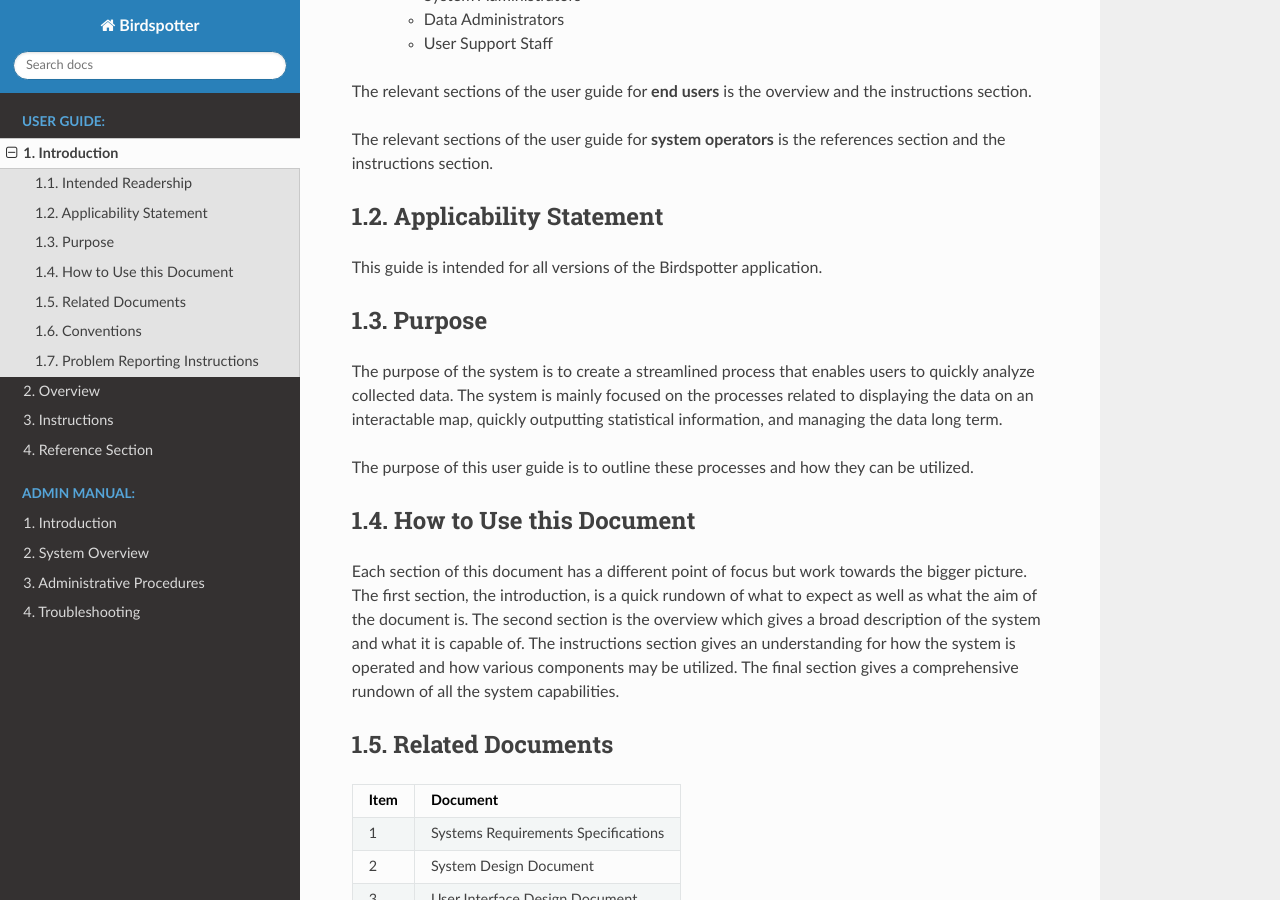
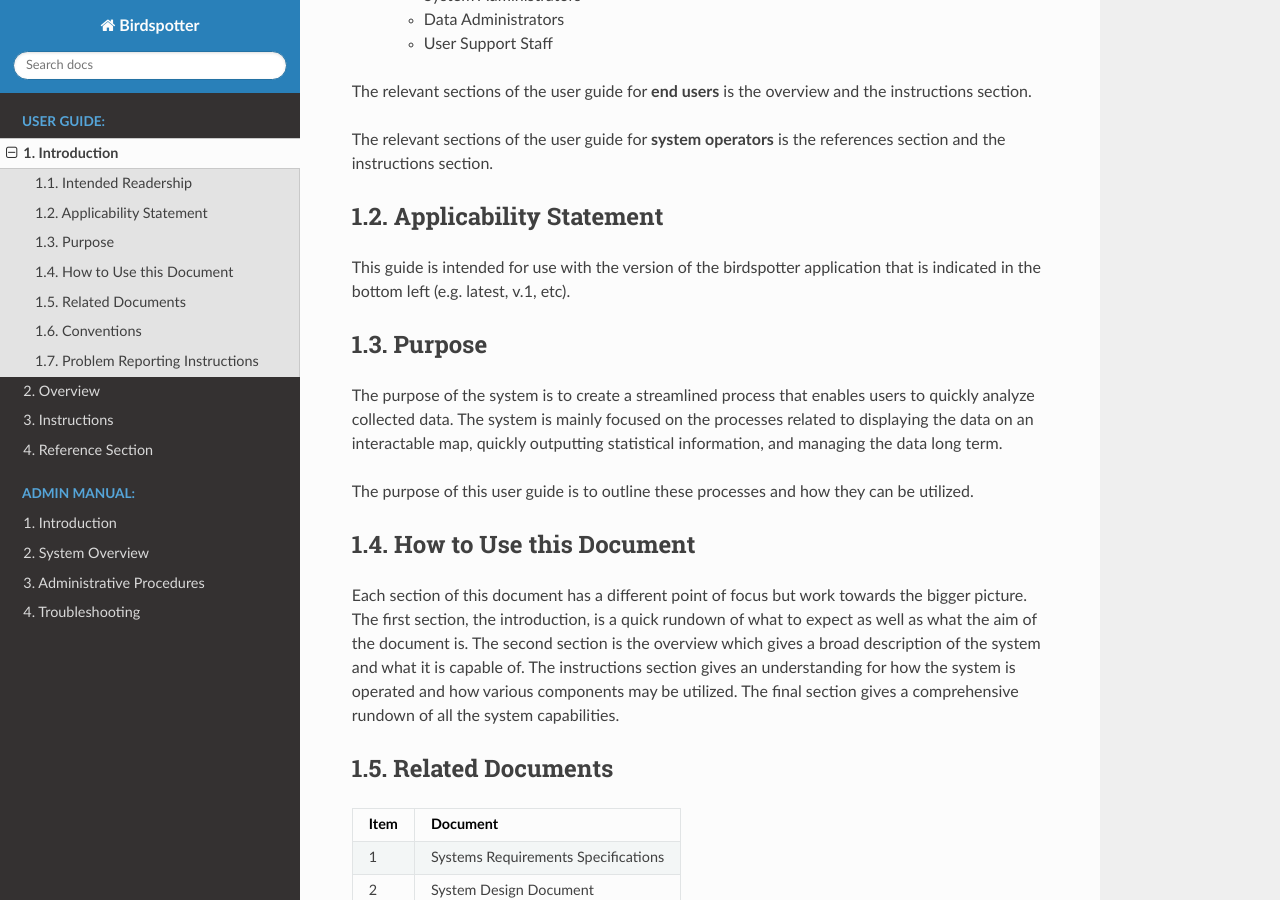
Before and after one commit to birdspotter-project/COS397, a Sphinx documentation site: the page built from docs/source/user_guide/intro.rst, in a window 1280 px wide and 900 px high, scrolled down 484 px. Built offline with Sphinx 7.4.7 and the Read the Docs theme 2.0.0, drawn with Linux system fonts in a browser that asks for light colours.

Commit message:
Correct applicability statement

```diff
--- a/docs/source/user_guide/intro.rst
+++ b/docs/source/user_guide/intro.rst
@@ -24,7 +24,7 @@
 
 Applicability Statement
 ==============================
-This guide is intended for all versions of the Birdspotter application.
+This guide is intended for use with the version of the birdspotter application that is indicated in the bottom left (e.g. latest, v.1, etc).
 
 Purpose
 ==============================
```
